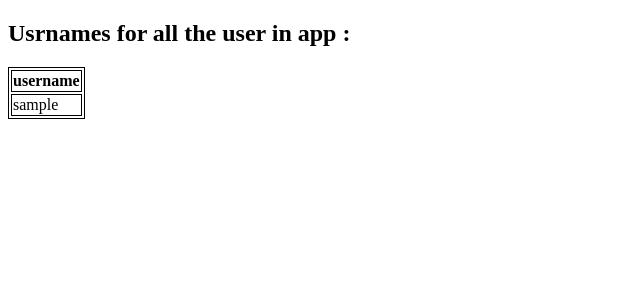
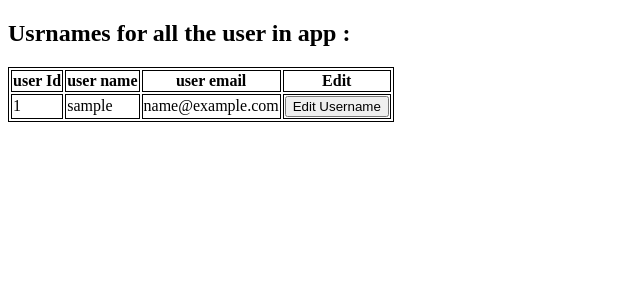
Before and after one commit to nabayousuf27/node-with-sql, a Node server app: page /user in a window 1280 px wide. Shown: the top 300 px of the page, without its empty margins (0-640 px from the left). Run offline with Node 20, Linux system fonts and the light colour scheme; tables that the repository leaves empty hold one stand-in row (values such as "Sample post").

Commit message:
edit route

```diff
--- a/index.js
+++ b/index.js
@@ -4,9 +4,13 @@ const { faker } = require('@faker-js/faker');
 const express =  require("express");
 const app = express();
 const path = require("path");
+const methodOverride = require("method-override");
 
 app.set("view engine" , "ejs");
 app.set("views", path.join(__dirname, "/views"));
+//to parse form data
+app.use(express.urlencoded({ extended: true }));
+app.use(methodOverride("_method"));
 
 
 // Create the connection to database
@@ -95,7 +99,7 @@ connection.query(q, (err,result) => {
 // })
 //show user
 app.get("/user", (req,res) => {
-  let q = 'select username from user';
+  let q = 'select * from user';
   try{
   connection.query(q, (err,result) => {
   if(err) throw err;
@@ -108,7 +112,43 @@ app.get("/user", (req,res) => {
   res.send("some error in database");
 }
 } )
+//edit route
+app.get("/user/:id/edit" , (req,res) => {
+  let { id } = req.params;
+  // let {username} = req.body;
+  // let {password} = req.body;
+  //for databases
+      let q = `select * from user where id = '${id}'`;
 
+      try{
+      connection.query(q, (err,result) => {
+      if(err) throw err;
+      let userforedit = result[0];  //it has id ,username, password, and emails object
+      res.render("edit.ejs",{userforedit});
+      });
+
+    }catch(err){
+      console.log(err);
+      res.send("some error in database");
+    }
+  //  //logic
+  //  if(password == userforedit.password){
+  //   userforedit.password = password;
+  //  }else{
+  //   //password remains same
+  //  }
+
+  // console.log(req.body)
+  // console.log(id)
+  // const {username} = req.body;
+  // console.log(username)
+  // res.send("hey you are in edit route")
+});
+
+//update route
+app.patch("/user/:id" , (req,res)=>{
+  res.send("req working")
+})
 app.listen ("8080" , () => {
   console.log("server is listening to port 8080");
 })
--- a/package.json
+++ b/package.json
@@ -14,6 +14,7 @@
     "dotenv": "^17.2.2",
     "ejs": "^3.1.10",
     "express": "^5.1.0",
+    "method-override": "^3.0.0",
     "mysql2": "^3.14.4",
     "uuid": "^13.0.0"
   }
--- a/views/user.ejs
+++ b/views/user.ejs
@@ -14,14 +14,22 @@
     <h2>Usrnames for all the user in app :</h2>
     <table>
         <tr>
-            <th>username</th>
+            <th>user Id</th>
+            <th>user name</th>
+            <th>user email</th>
+            <th>Edit</th>
        </tr>
 <%   for(usernames of result){  %>
     <tr>
+        <td><%= usernames.id %></td>
+        <td><%= usernames.username %></td>
+        <td><%= usernames.email %></td>
         <td>
-            <%= usernames.username %>
+            <form method="GET" action="/user/<%=usernames.id%>/edit">
+                <button>Edit Username</button>
+            </form>
         </td>
-    </tr>
+     </tr>
 <% } %>
     </table>
 </body>
```
Also changed, not shown: views/edit.ejs (added, +16 -0 lines), README.md, 2 other files.
